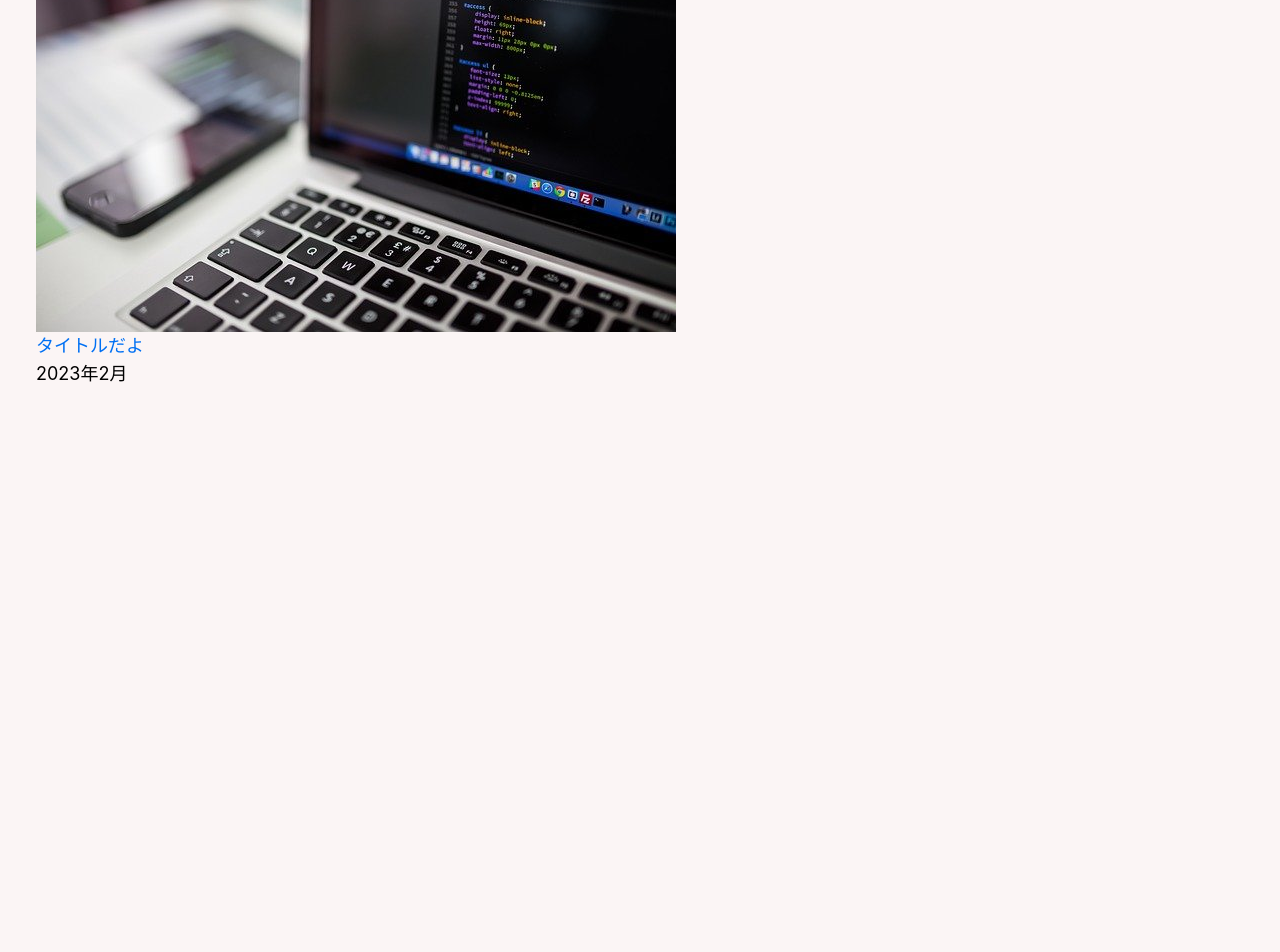
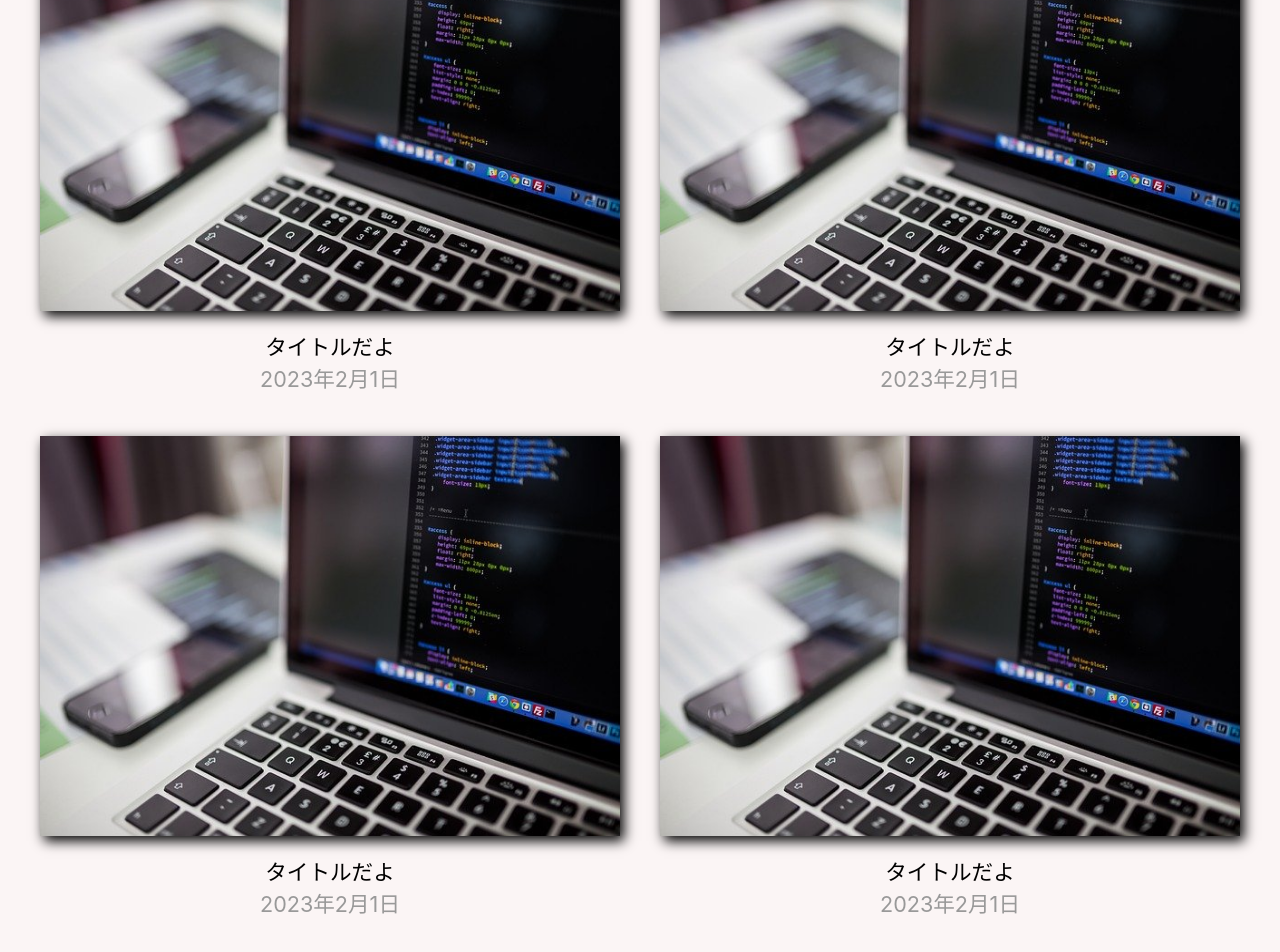
Before and after one commit to shirotamaki/nextjs-microblog, a Next.js app: page / in a window 1280 px wide. Shown: the part 368-1320 px from the top of the page. Before the commit the page ends 865 px from the top, so only its background shows below. Built offline with nearby package versions, Linux system fonts and the light colour scheme.

Commit message:
Homeモジュールを追加、CSSをあてる

```diff
--- a/pages/index.js
+++ b/pages/index.js
@@ -1,32 +1,74 @@
-import Head from 'next/head'
-import Image from 'next/image'
-import { Inter } from '@next/font/google'
-import styles from '@/styles/Home.module.css'
-import Link from 'next/link'
-import Layout from '../components/Layout'
-import utilStyle from "../styles/utils.module.css"
+import Head from "next/head";
+import Image from "next/image";
+import { Inter } from "@next/font/google";
+import styles from "@/styles/Home.module.css";
+import Link from "next/link";
+import Layout from "../components/Layout";
+import utilStyle from "../styles/utils.module.css";
 
-const inter = Inter({ subsets: ['latin'] })
+const inter = Inter({ subsets: ["latin"] });
 
 export default function Home() {
   return (
     <Layout>
       <section className={utilStyle.headingMd}>
-        <p>ロックンロール・プログラマーです</p>
+        <p>わん、わん、わ、わーーーん</p>
       </section>
 
-      <section>
+      <section className={utilStyle.headingMd}>
         <h2>📝メモタイトル</h2>
-        <div>
+        <div className={styles.grid}>
           <article>
             <Link href="/">
-              <img src="/images/thumbnail01.jpg" alt="" />
+              <img
+                src="/images/thumbnail01.jpg"
+                className={styles.thumbnailImage}
+              />
             </Link>
             <Link href="/" legacyBehavior>
-              <a>タイトルだよ</a>
+              <a className={utilStyle.boldText}>タイトルだよ</a>
             </Link>
             <br />
-            <samll>2023年2月</samll>
+            <samll className={utilStyle.lightText}>2023年2月1日</samll>
+          </article>
+          <article>
+            <Link href="/">
+              <img
+                src="/images/thumbnail01.jpg"
+                className={styles.thumbnailImage}
+              />
+            </Link>
+            <Link href="/" legacyBehavior>
+              <a className={utilStyle.boldText}>タイトルだよ</a>
+            </Link>
+            <br />
+            <samll className={utilStyle.lightText}>2023年2月1日</samll>
+          </article>
+          <article>
+            <Link href="/">
+              <img
+                src="/images/thumbnail01.jpg"
+                className={styles.thumbnailImage}
+              />
+            </Link>
+            <Link href="/" legacyBehavior>
+              <a className={utilStyle.boldText}>タイトルだよ</a>
+            </Link>
+            <br />
+            <samll className={utilStyle.lightText}>2023年2月1日</samll>
+          </article>
+          <article>
+            <Link href="/">
+              <img
+                src="/images/thumbnail01.jpg"
+                className={styles.thumbnailImage}
+              />
+            </Link>
+            <Link href="/" legacyBehavior>
+              <a className={utilStyle.boldText}>タイトルだよ</a>
+            </Link>
+            <br />
+            <samll className={utilStyle.lightText}>2023年2月1日</samll>
           </article>
         </div>
       </section>
--- a/styles/Home.module.css
+++ b/styles/Home.module.css
@@ -1,278 +1,36 @@
+.container {
+  padding: 0 2rem;
+}
+
 .main {
+  min-height: 100vh;
+  padding: 4rem 0;
+  flex: 1;
   display: flex;
   flex-direction: column;
-  justify-content: space-between;
+  justify-content: center;
   align-items: center;
-  padding: 6rem;
-  min-height: 100vh;
 }
 
-.description {
-  display: inherit;
-  justify-content: inherit;
-  align-items: inherit;
-  font-size: 0.85rem;
-  max-width: var(--max-width);
-  width: 100%;
-  z-index: 2;
-  font-family: var(--font-mono);
+.thumbnailImage {
+  width: 950px;
+  height: 400px;
+  margin-bottom: 20px;
+  box-shadow: 4px 5px 12px black;
+  transition: all 0.3s;
+  cursor: pointer;
 }
 
-.description a {
-  display: flex;
-  justify-content: center;
-  align-items: center;
-  gap: 0.5rem;
-}
-
-.description p {
-  position: relative;
-  margin: 0;
-  padding: 1rem;
-  background-color: rgba(var(--callout-rgb), 0.5);
-  border: 1px solid rgba(var(--callout-border-rgb), 0.3);
-  border-radius: var(--border-radius);
-}
-
-.code {
-  font-weight: 700;
-  font-family: var(--font-mono);
+.thumbnailImage:hover {
+  transform: translate(4px, 5px);
+  box-shadow: none;
 }
 
 .grid {
   display: grid;
-  grid-template-columns: repeat(4, minmax(25%, auto));
-  width: var(--max-width);
-  max-width: 100%;
+  flex-wrap: wrap;
+  max-width: 1200px;
+  gap: 40px;
+  margin: 0 auto;
+  grid-template-columns: repeat(auto-fit, minmax(400px, 1fr));
 }
-
-.card {
-  padding: 1rem 1.2rem;
-  border-radius: var(--border-radius);
-  background: rgba(var(--card-rgb), 0);
-  border: 1px solid rgba(var(--card-border-rgb), 0);
-  transition: background 200ms, border 200ms;
-}
-
-.card span {
-  display: inline-block;
-  transition: transform 200ms;
-}
-
-.card h2 {
-  font-weight: 600;
-  margin-bottom: 0.7rem;
-}
-
-.card p {
-  margin: 0;
-  opacity: 0.6;
-  font-size: 0.9rem;
-  line-height: 1.5;
-  max-width: 30ch;
-}
-
-.center {
-  display: flex;
-  justify-content: center;
-  align-items: center;
-  position: relative;
-  padding: 4rem 0;
-}
-
-.center::before {
-  background: var(--secondary-glow);
-  border-radius: 50%;
-  width: 480px;
-  height: 360px;
-  margin-left: -400px;
-}
-
-.center::after {
-  background: var(--primary-glow);
-  width: 240px;
-  height: 180px;
-  z-index: -1;
-}
-
-.center::before,
-.center::after {
-  content: '';
-  left: 50%;
-  position: absolute;
-  filter: blur(45px);
-  transform: translateZ(0);
-}
-
-.logo,
-.thirteen {
-  position: relative;
-}
-
-.thirteen {
-  display: flex;
-  justify-content: center;
-  align-items: center;
-  width: 75px;
-  height: 75px;
-  padding: 25px 10px;
-  margin-left: 16px;
-  transform: translateZ(0);
-  border-radius: var(--border-radius);
-  overflow: hidden;
-  box-shadow: 0px 2px 8px -1px #0000001a;
-}
-
-.thirteen::before,
-.thirteen::after {
-  content: '';
-  position: absolute;
-  z-index: -1;
-}
-
-/* Conic Gradient Animation */
-.thirteen::before {
-  animation: 6s rotate linear infinite;
-  width: 200%;
-  height: 200%;
-  background: var(--tile-border);
-}
-
-/* Inner Square */
-.thirteen::after {
-  inset: 0;
-  padding: 1px;
-  border-radius: var(--border-radius);
-  background: linear-gradient(
-    to bottom right,
-    rgba(var(--tile-start-rgb), 1),
-    rgba(var(--tile-end-rgb), 1)
-  );
-  background-clip: content-box;
-}
-
-/* Enable hover only on non-touch devices */
-@media (hover: hover) and (pointer: fine) {
-  .card:hover {
-    background: rgba(var(--card-rgb), 0.1);
-    border: 1px solid rgba(var(--card-border-rgb), 0.15);
-  }
-
-  .card:hover span {
-    transform: translateX(4px);
-  }
-}
-
-@media (prefers-reduced-motion) {
-  .thirteen::before {
-    animation: none;
-  }
-
-  .card:hover span {
-    transform: none;
-  }
-}
-
-/* Mobile */
-@media (max-width: 700px) {
-  .content {
-    padding: 4rem;
-  }
-
-  .grid {
-    grid-template-columns: 1fr;
-    margin-bottom: 120px;
-    max-width: 320px;
-    text-align: center;
-  }
-
-  .card {
-    padding: 1rem 2.5rem;
-  }
-
-  .card h2 {
-    margin-bottom: 0.5rem;
-  }
-
-  .center {
-    padding: 8rem 0 6rem;
-  }
-
-  .center::before {
-    transform: none;
-    height: 300px;
-  }
-
-  .description {
-    font-size: 0.8rem;
-  }
-
-  .description a {
-    padding: 1rem;
-  }
-
-  .description p,
-  .description div {
-    display: flex;
-    justify-content: center;
-    position: fixed;
-    width: 100%;
-  }
-
-  .description p {
-    align-items: center;
-    inset: 0 0 auto;
-    padding: 2rem 1rem 1.4rem;
-    border-radius: 0;
-    border: none;
-    border-bottom: 1px solid rgba(var(--callout-border-rgb), 0.25);
-    background: linear-gradient(
-      to bottom,
-      rgba(var(--background-start-rgb), 1),
-      rgba(var(--callout-rgb), 0.5)
-    );
-    background-clip: padding-box;
-    backdrop-filter: blur(24px);
-  }
-
-  .description div {
-    align-items: flex-end;
-    pointer-events: none;
-    inset: auto 0 0;
-    padding: 2rem;
-    height: 200px;
-    background: linear-gradient(
-      to bottom,
-      transparent 0%,
-      rgb(var(--background-end-rgb)) 40%
-    );
-    z-index: 1;
-  }
-}
-
-/* Tablet and Smaller Desktop */
-@media (min-width: 701px) and (max-width: 1120px) {
-  .grid {
-    grid-template-columns: repeat(2, 50%);
-  }
-}
-
-@media (prefers-color-scheme: dark) {
-  .vercelLogo {
-    filter: invert(1);
-  }
-
-  .logo,
-  .thirteen img {
-    filter: invert(1) drop-shadow(0 0 0.3rem #ffffff70);
-  }
-}
-
-@keyframes rotate {
-  from {
-    transform: rotate(360deg);
-  }
-  to {
-    transform: rotate(0deg);
-  }
-}
```
